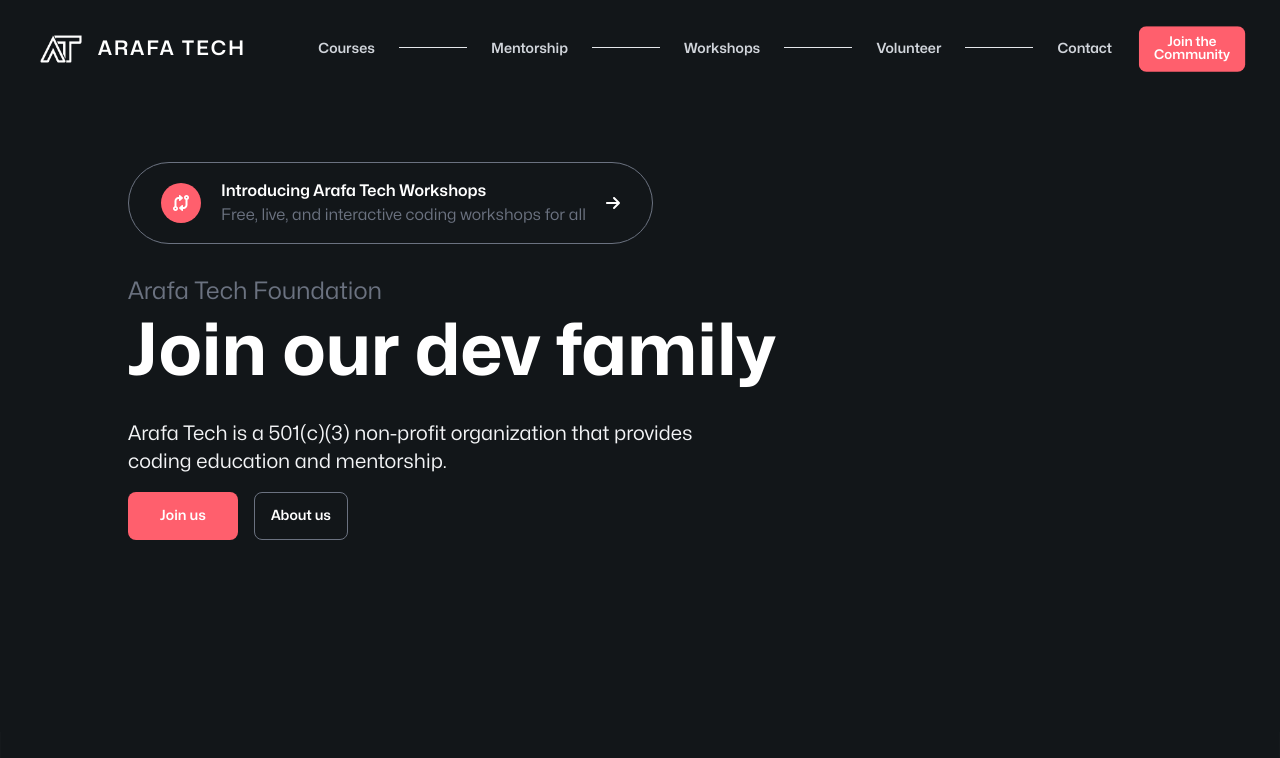
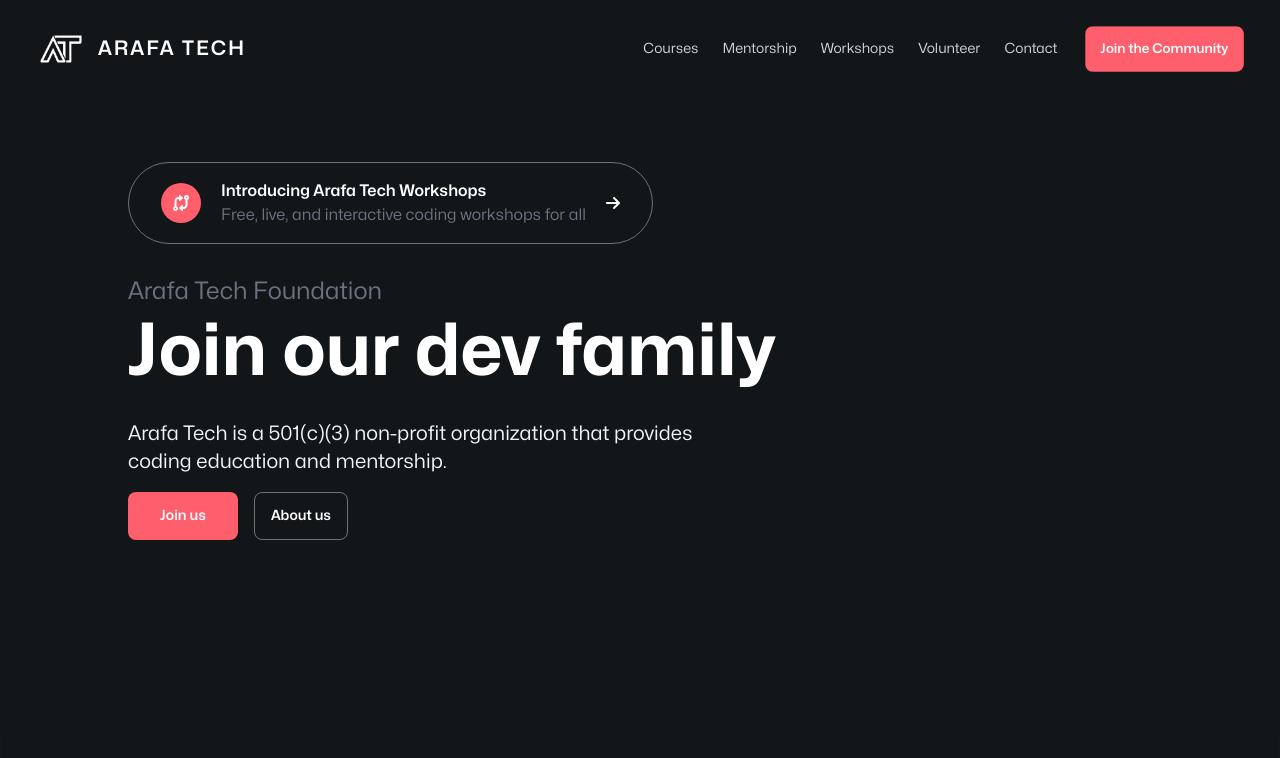
Before and after one commit to Arafa-Tech-Foundation/Website-Frontend, a Next.js app: page / in a window 1280 px wide. Shown: the top 758 px of the page. Built offline with nearby package versions, Linux system fonts and the light colour scheme.

Commit message:
🐛 navbar link separators

```diff
--- a/src/components/header.tsx
+++ b/src/components/header.tsx
@@ -78,7 +78,7 @@
 							state ? "block" : "hidden"
 						}`}
 					>
-						<ul className="justify-end items-center space-y-6 md:space-y-0 md:flex md:space-x-6 font-semibold">
+						<ul className="justify-end items-center space-y-6 md:space-y-0 md:flex md:space-x-6 font-semibold md:font-normal">
 							{headerLinks.map((item, idx) => {
 								return (
 									<>
@@ -94,7 +94,7 @@
 											</Link>
 										</li>
 										{idx !== headerLinks.length - 1 && (
-											<div className="w-full h-1 border-t border-gray-200"></div>
+											<div className="w-full h-1 border-t border-gray-200 md:hidden"></div>
 										)}
 									</>
 								);
```
